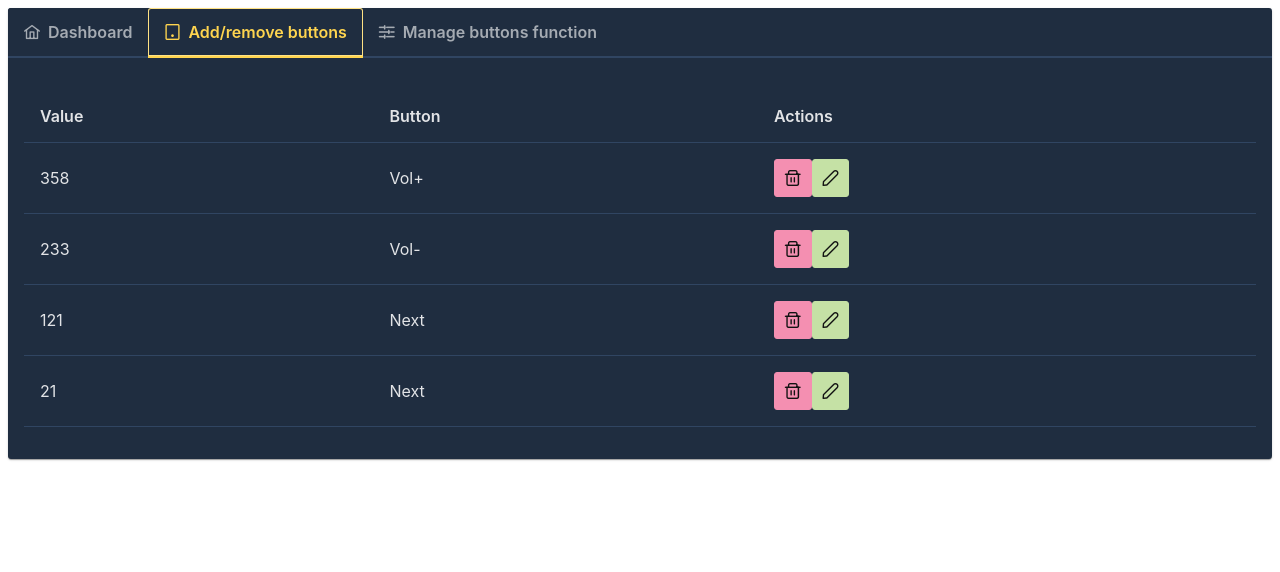
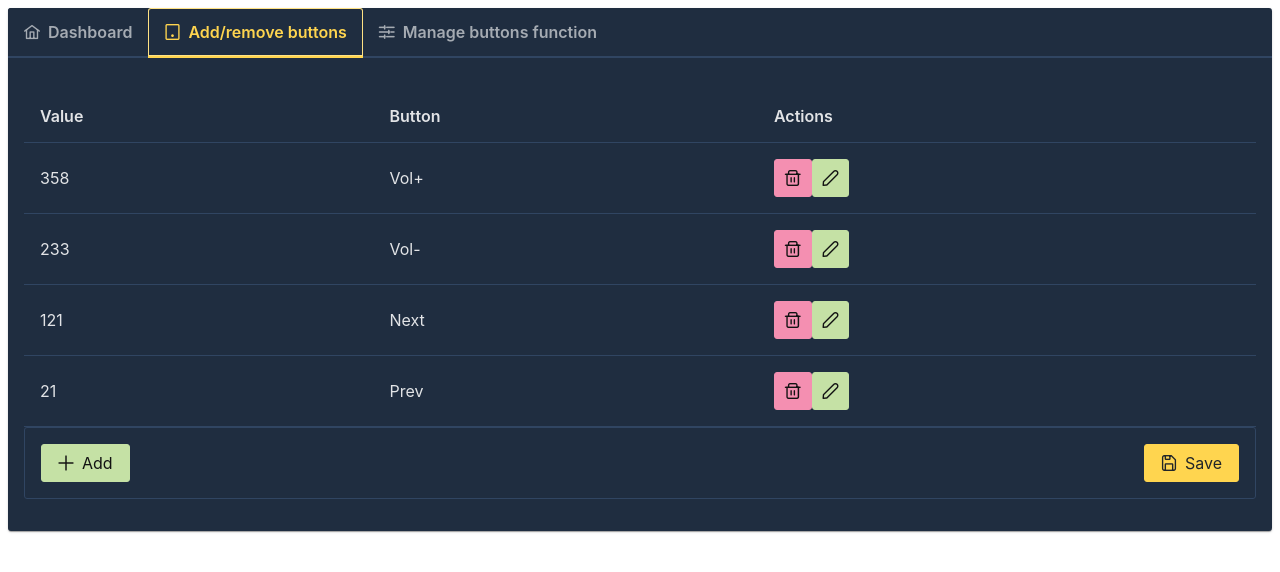
Before and after one commit to brynchess/pi-resistive-keyboard, a React (Vite) app in the folder webgui/: page / in a window 1280 px wide. Both pictures are taken after a click on the tab "Add/remove buttons". Shown: the top 572 px of the page. Built offline with nearby package versions, Linux system fonts and the light colour scheme.

Commit message:
add/remove button splitting some components pickin button name

```diff
--- a/webgui/src/pages/AddButtonsPage/AddButtonsPage.jsx
+++ b/webgui/src/pages/AddButtonsPage/AddButtonsPage.jsx
@@ -1,61 +1,49 @@
 import { Button } from "primereact/button";
 import { Column } from "primereact/column";
 import { DataTable } from "primereact/datatable";
-import { Dialog } from 'primereact/dialog';
-import { InputText } from "primereact/inputtext";
 import { useEffect, useState } from "react";
+import { uuidv4 } from "../../tools/uuidv4";
+import { trash_element } from "../../tools/trash_element";
+import { Toolbar } from 'primereact/toolbar';
+import ChangeValueDialog from "./components/ChangeValueDialog";
+import ActionButtons from "./components/ActionButtons";
 
-const ActionButtons = ({onEdit = () => null}) => {
-    const handleRemove = () => null
-    const handleEdit = () => {onEdit()}
-    return (
-        <>
-            <Button severity="danger" icon="pi pi-trash" onClick={handleRemove} tooltip="Remove button" />
-            <Button severity="success" icon="pi pi-pencil" onClick={handleEdit} tooltip="Change value" />
-        </>
-    )
-}
 
-const ChangeValueDialog = ({onOpen = () => null, onClose = () => null, value = 0, visible = false, setVisible = () => null, currentRowData = {} }) => {
+const value = [
+    { button_value: 358, name: "Vol+", tooltip: "", uuid: uuidv4() },
+    { button_value: 233, name: "Vol-", tooltip: "", uuid: uuidv4() },
+    { button_value: 121, name: "Next", tooltip: "", uuid: uuidv4() },
+    { button_value: 21, name: "Prev", tooltip: "", uuid: uuidv4() },
+]
 
-    useEffect(() => {
-        onOpen()
-    }, [])
+function AddButtonsPage() {
+    const [dialogOpen, setDialogOpen] = useState(false)
+    const [currentRowData, setCurrentRowData] = useState()
+    const [buttons, setButtons] = useState(value)
 
-    const onHide = () => {
-        onClose()
-        setVisible(false)
+    const addValue = () => {
+        setButtons((prevState) => ([...prevState, { button_value: 0, name: "", uuid: uuidv4() }]))
+    }
+
+    const removeValue = (index) => {
+        setButtons((prevState) => (trash_element(prevState, index)))
     }
 
     return (
-        <Dialog header={`Change value of ${currentRowData?.name?.toLowerCase()} button`} visible={visible} onHide={onHide}>
-            {`Press and hold ${currentRowData?.name?.toLowerCase()} button on keyboard, then click save to assign a value`}
-            <div className="button-value">
-                <InputText disabled value={value} keyfilter="int" />
-            </div>
-            <Button icon="pi pi-save" label="Save" />
-        </Dialog>
-    )
-}
-
-function AddButtonsPage () {
-    const [dialogOpen, setDialogOpen] = useState(false)
-    const [currentRowData, setCurrentRowData] = useState()
-
-    const value = [
-        {button_value: 358, name: "Vol+", tooltip: ""},
-        {button_value: 233, name: "Vol-", tooltip: ""},
-        {button_value: 121, name: "Next", tooltip: ""},
-        {button_value: 21, name: "Next", tooltip: ""},
-    ]
-
-    return(
         <>
-            <DataTable value={value}>
+            <DataTable value={buttons}>
                 <Column header="Value" field="button_value" />
                 <Column header="Button" field="name" />
-                <Column header="Actions" body={(rowData) => <ActionButtons rowData={rowData} onEdit={() => {setDialogOpen(true); setCurrentRowData(rowData)}} />} />
+                <Column header="Actions" body={(rowData, rowDetails) => <ActionButtons rowData={rowData} rowDetails={rowDetails} onEdit={() => { setDialogOpen(true); setCurrentRowData(rowData) }} onRemove={removeValue} />} />
             </DataTable>
+            <Toolbar
+                start={
+                    <Button label="Add" icon="pi pi-plus" severity="success" onClick={addValue} />
+                }
+                end={
+                    <Button label="Save" icon="pi pi-save" />
+                }
+            />
             <ChangeValueDialog visible={dialogOpen} setVisible={setDialogOpen} currentRowData={currentRowData} />
         </>
     )
--- /dev/null
+++ b/webgui/src/pages/AddButtonsPage/components/ActionButtons.jsx
@@ -0,0 +1,14 @@
+import { Button } from "primereact/button"
+
+const ActionButtons = ({ onEdit = () => null, onRemove = () => null, rowDetails = {} }) => {
+    const handleRemove = () => { onRemove(rowDetails?.rowIndex) }
+    const handleEdit = () => { onEdit() }
+    return (
+        <>
+            <Button severity="danger" icon="pi pi-trash" onClick={handleRemove} tooltip="Remove button" />
+            <Button severity="success" icon="pi pi-pencil" onClick={handleEdit} tooltip="Change value" />
+        </>
+    )
+}
+
+export default ActionButtons;
--- /dev/null
+++ b/webgui/src/pages/AddButtonsPage/components/ChangeValueDialog.jsx
@@ -0,0 +1,54 @@
+import { Button } from "primereact/button"
+import { Dialog } from "primereact/dialog"
+import { Dropdown } from "primereact/dropdown"
+import { InputText } from "primereact/inputtext"
+import { useEffect, useState } from "react"
+
+const button_names = [
+    "Vol+",
+    "Vol-",
+    "Next",
+    "Prev",
+    "Mode",
+    "Up",
+    "Down",
+    "Left",
+    "Right",
+    "Plus",
+    "Minus",
+    "Mute",
+    "Home"
+]
+
+const ChangeValueDialog = ({ onOpen = () => null, onClose = () => null, value = 0, name = "", visible = false, setVisible = () => null, currentRowData = {} }) => {
+    const [newName, setNewName] = useState(name)
+    const [newValue, setNewValue] = useState(value)
+
+    useEffect(() => {
+        onOpen()
+    }, [])
+
+    const onHide = () => {
+        onClose()
+        setVisible(false)
+    }
+
+    return (
+        <Dialog
+            header={`Change value of ${currentRowData?.name?.toLowerCase()} button`} visible={visible} onHide={onHide}
+            footer={
+                <Button icon="pi pi-save" label="Save" />
+            }
+        >
+            {`Press and hold ${currentRowData?.name?.toLowerCase()} button on keyboard, then click save to assign a value`}
+            <div className="button-value">
+                <InputText disabled value={value} keyfilter="int" />
+            </div>
+            <div className="button-name">
+                <Dropdown editable placeholder="Button name" value={newName} onChange={(e) => {setNewName(e.value)}} options={button_names} />
+            </div>
+        </Dialog>
+    )
+}
+
+export default ChangeValueDialog
--- /dev/null
+++ b/webgui/src/tools/trash_element.js
@@ -0,0 +1,5 @@
+export function trash_element (array = [], index = 0) {
+    const _array = [...array]
+    _array.splice(index, 1)
+    return _array
+}
--- /dev/null
+++ b/webgui/src/tools/uuidv4.js
@@ -0,0 +1,5 @@
+export function uuidv4() {
+    return "10000000-1000-4000-8000-100000000000".replace(/[018]/g, c =>
+        (c ^ crypto.getRandomValues(new Uint8Array(1))[0] & 15 >> c / 4).toString(16)
+    );
+}
```
